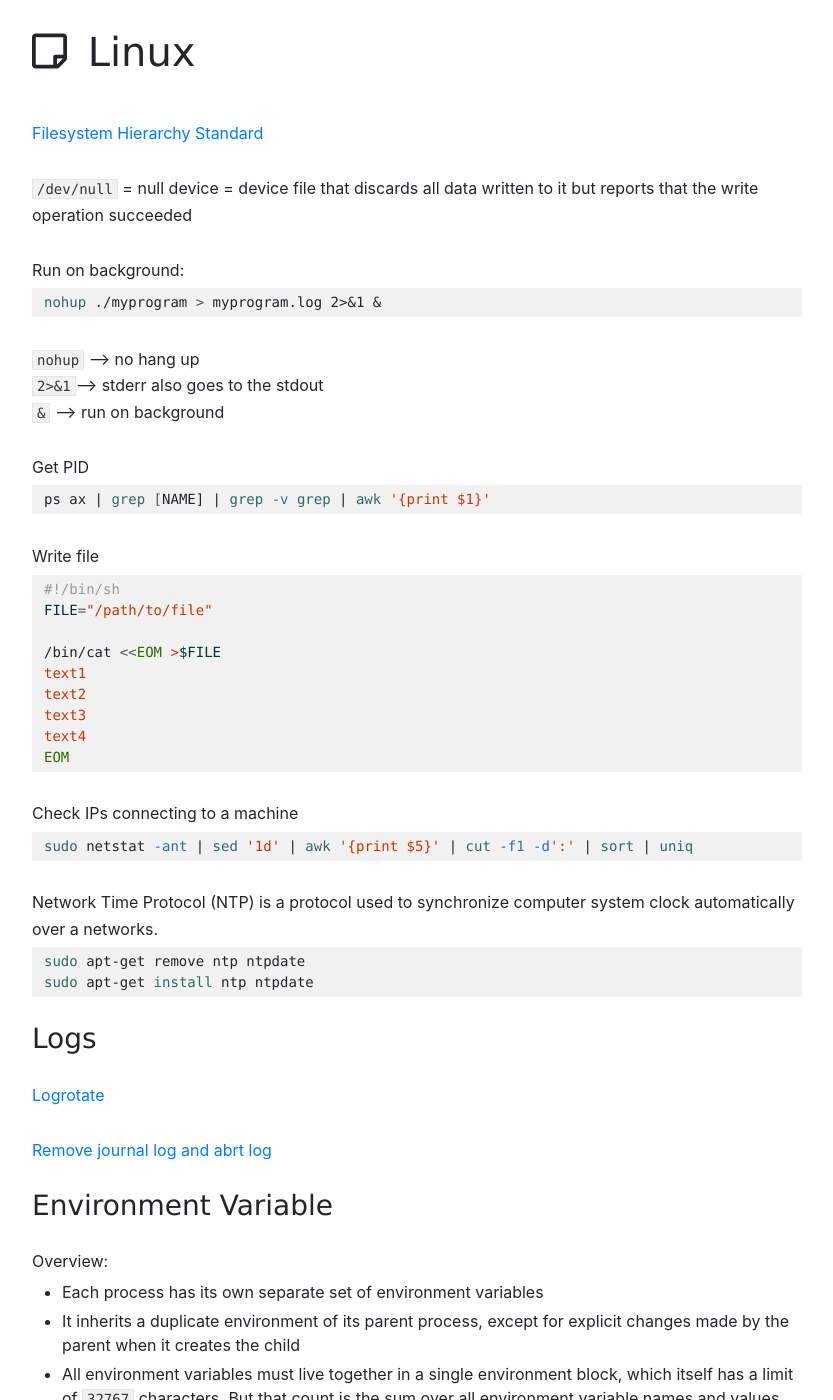
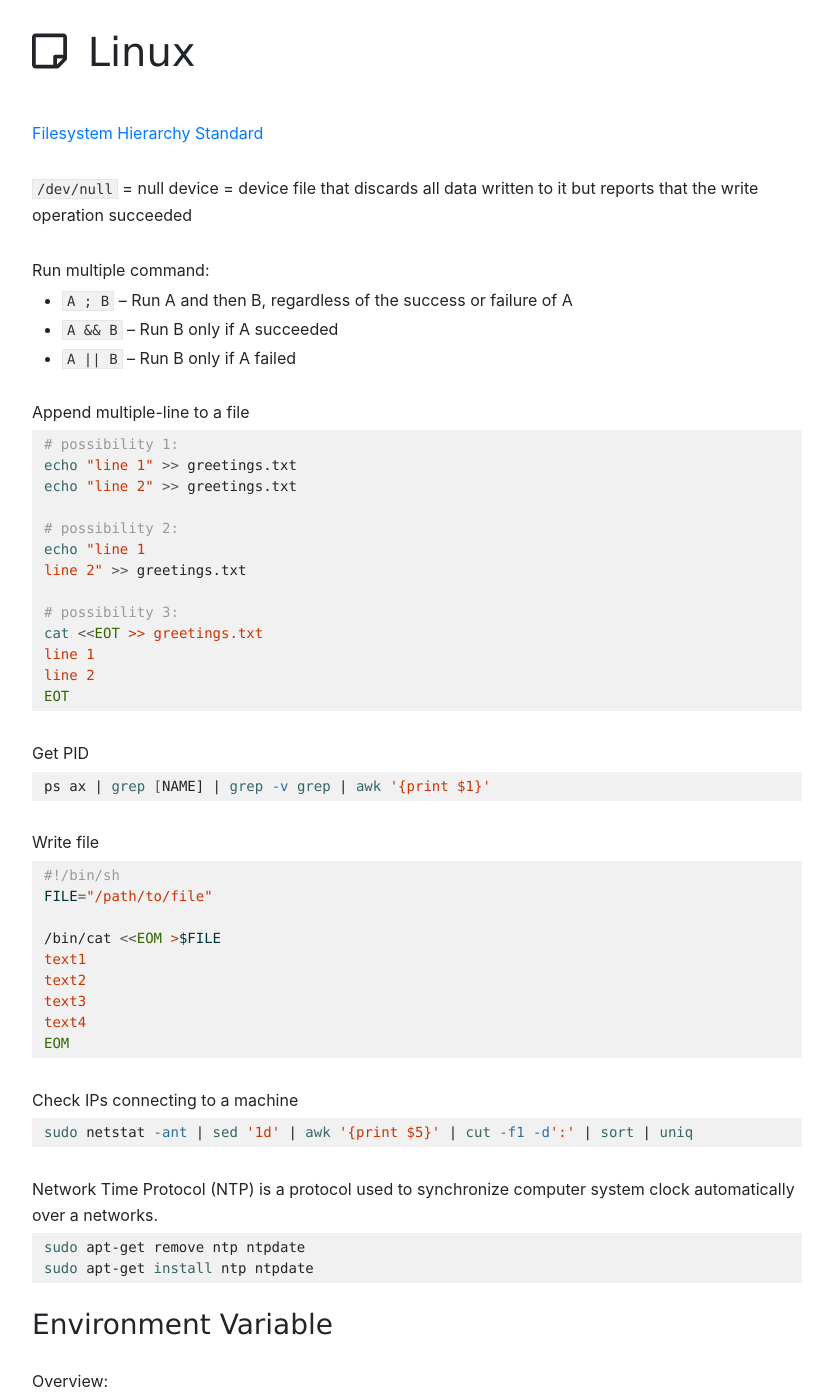
Before and after one commit to imantung/imantung.github.io, a Jekyll site: the page built from gist/linux.md, in a window 1280 px wide and 1400 px high, scrolled down 213 px. Shown: the whole window, without its empty margins (223-1056 px from the left). Built offline with Jekyll 4.4.1, drawn with Linux system fonts in a browser that asks for light colours; some of the changed text lies outside the part shown.

Commit message:
update content

````diff
--- a/gist/linux.md
+++ b/gist/linux.md
@@ -8,14 +8,27 @@
 
 `/dev/null` = null device =  device file that discards all data written to it but reports that the write operation succeeded
 
-Run on background:
+Run multiple command:
+- `A ; B`  – Run A and then B, regardless of the success or failure of A
+- `A && B`  – Run B only if A succeeded
+- `A || B`  – Run B only if A failed
+
+Append multiple-line to a file
 ```sh
-nohup ./myprogram > myprogram.log 2>&1 &
+# possibility 1:
+echo "line 1" >> greetings.txt
+echo "line 2" >> greetings.txt
+
+# possibility 2:
+echo "line 1
+line 2" >> greetings.txt
+
+# possibility 3:
+cat <<EOT >> greetings.txt
+line 1
+line 2
+EOT
 ```
-`nohup` --> no hang up
-`2>&1`--> stderr also goes to the stdout
-`&` --> run on background
-
 
 Get PID
 ```sh
@@ -46,13 +59,6 @@
 sudo apt-get install ntp ntpdate
 ```
 
-
-### Logs
-
-[Logrotate](https://serversforhackers.com/c/managing-logs-with-logrotate)
-
-[Remove journal log and abrt log](https://unix.stackexchange.com/questions/130786/can-i-remove-files-in-var-log-journal-and-var-cache-abrt-di-usr)
-
 ### Environment Variable
 
 Overview:
@@ -66,18 +72,99 @@
 - [autoenv](https://github.com/kennethreitz/autoenv)
 
 
+### Bash Script
+
+Bash = Bourne again shell
+
+A script may specify `#!/bin/bash` on the first line, meaning that the script should always be run with bash
+```sh
+#!/bin/bash
+```
+
+Function
+```sh
+#!/bin/bash
+
+some_function(){
+  echo "meh"
+}
+
+echo $(some_function)
+```
+
+Variable
+```sh
+MY_VAR=123
+echo $MY_VAR
+```
+
+Command Arguments
+```sh
+#!/bin/bash
+
+echo $1 # first argument
+echo $2 # second argument
+echo $@ # rest arguments
+```
+
+if-else
+```sh
+#!/bin/bash
+
+if [ "$1" = "cool" ]; then
+    echo "Cool Beans"
+elif [ "$1" = "neat"]; then
+    echo "Neato cool"
+else
+    echo "Not Cool Beans"
+fi
+```
+
+
+Test = `[`
+```sh
+if [ "$foo" = "bar" ] ; then echo "test" fi
+
+# Equivalent with
+if test "$foo" = "bar" ; then echo "test" fi
+```
+
+Check if variable unset
+```sh
+if [ -z ${var+x} ];
+then echo "var is unset";
+else echo "var is set to '$var'"; fi
+```
+
+### NOHUP
+
+"No Hang Up"
+
+Example:
+```sh
+nohup ./myprogram > myprogram.log 2>&1 &
+```
+- `nohup` --> no hang up
+- `2>&1`--> stderr also goes to the stdout
+- `&` --> run on background
+
+### Logs
+
+[Logrotate](https://serversforhackers.com/c/managing-logs-with-logrotate)
+
+[Remove journal log and abrt log](https://unix.stackexchange.com/questions/130786/can-i-remove-files-in-var-log-journal-and-var-cache-abrt-di-usr)
+
+
 ### Screen
 
 ```sh
 screen -R [name]
 screen -ls
 screen -x [name]
-
 ```
 
-`ctrl + a + d` to exit
-`ctrl + a + k` to kill
-
+- `ctrl + a + d` to exit
+- `ctrl + a + k` to kill
 
 ### Curl
 
````
Also changed, not shown: gist/go.md (+15 -1 lines), gist/shell.md (deleted, +0 -66 lines), gist/startup.md (+0 -15 lines).
